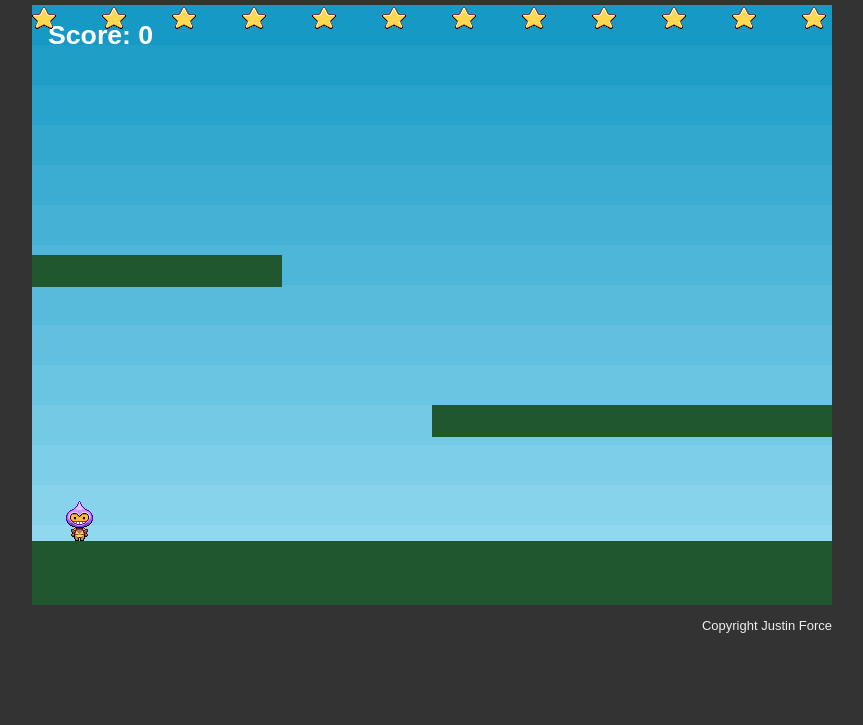
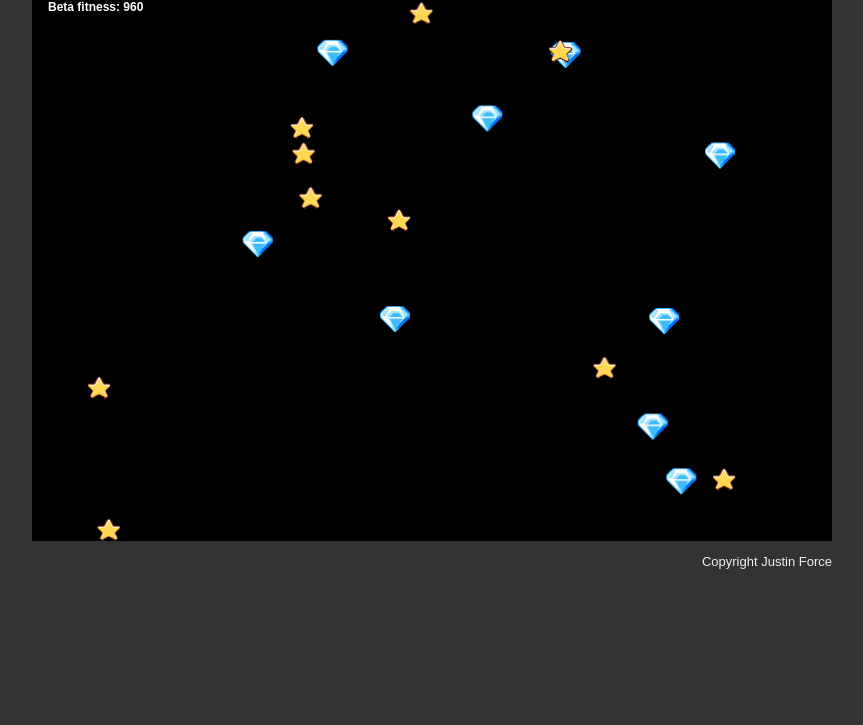
Before and after one commit to e0da/diamond-star-vector-evolution, a plain HTML site: page index.html in a window 1280 px wide. Shown: the part 75-800 px from the top of the page, without its empty margins (208-1071 px from the left). Drawn offline with Linux system fonts and the light colour scheme; animation ran at ten frames a second.

Commit message:
Predator competing with prey: we have evolution!

```diff
--- a/index.html
+++ b/index.html
@@ -10,9 +10,6 @@
     <script defer src="sim.js" data-reloadjs="true"></script>
   </head>
   <body>
-    <header>
-      <h1>Sim</h1>
-    </header>
     <main id="game"></main>
     <footer>
       Copyright Justin Force
--- a/sim.js
+++ b/sim.js
@@ -1,84 +1,185 @@
 'use strict'
+
+var START_POPULATION = 20
+var GENE_LENGTH = 1000, GENOME_LENGTH = 10
+var SUMMARY = `Generation: %s
+Alpha fitness: %s
+Beta fitness: %s`
+
+var SPEED = 200
+var BOUNCE = 1
+var DAMAGE = 0.5
+var MUTATION_THRESHOLD = 0.1
 
 var game = new Phaser.Game(800, 600, Phaser.AUTO, 'game',
                        { preload: preload, create: create, update: update })
 
-var platforms, player, cursors, stars, score, scoreText
+var population, summary, generation, step
+
+var fitness = {
+  alpha: function (creature) {
+    return creature.score
+  },
+
+  beta: function (creature) {
+    return creature.score
+  }
+}
 
 function preload() {
-  game.load.image('sky', 'assets/sky.png')
-  game.load.image('ground', 'assets/platform.png')
-  game.load.image('star', 'assets/star.png')
-  game.load.spritesheet('dude', 'assets/dude.png', 32, 48)
+  game.load.image('alpha', 'assets/diamond.png')
+  game.load.image('beta', 'assets/star.png')
 }
 
 function create() {
   game.physics.startSystem(Phaser.Physics.ARCADE)
-  game.add.sprite(0, 0, 'sky')
 
-  score = 0
-  scoreText = game.add.text(16, 16, 'Score: 0',
-                            { fontsize: '32px', fill: 'white' })
+  generation = 1
+  step = 0
 
-  platforms = game.add.group()
-  platforms.enableBody = true
+  population = {}
 
-  var ground = platforms.create(0, game.world.height - 64, 'ground')
-  ground.scale.setTo(2, 2)
-  ground.body.immovable = true
+  let groupNames = ['alpha', 'beta']
+  for (let i = 0; i < groupNames.length; i++) {
+    let group = game.add.physicsGroup()
+    group.name = groupNames[i]
+    group.fitness = fitness[group.name]
+    population[group.name] = group
 
-  var ledge = platforms.create(400, 400, 'ground')
-  ledge.body.immovable = true
-  ledge = platforms.create(-150, 250, 'ground')
-  ledge.body.immovable = true
-
-  player = game.add.sprite(32, game.world.height - 150, 'dude')
-  game.physics.arcade.enable(player)
-  player.body.bounce.y = 0.2
-  player.body.gravity.y = 300
-  player.body.collideWorldBounds = true
-
-  player.animations.add('left', [0, 1, 2, 3], 10, true)
-  player.animations.add('right', [5, 6, 7, 8], 10, true)
-
-  stars = game.add.group()
-  stars.enableBody = true
-  for (var i = 0; i < 12; i++) {
-    var star = stars.create(i * 70, 0, 'star')
-    star.body.gravity.y = 6;
-    star.body.bounce.y = 0.7 + Math.random() * 0.2
+    for (let i = 0; i < START_POPULATION / 2; i++) {
+      createRandomCreature(group)
+    }
   }
 
-  cursors = game.input.keyboard.createCursorKeys()
+  summary = game.add.text(16, 16, summaryText(),
+                          { fontSize: '12px', fill: 'white' })
 }
 
 function update() {
-  var hitPlatform = game.physics.arcade.collide(player, platforms)
-  game.physics.arcade.collide(stars, platforms)
-  game.physics.arcade.overlap(player, stars, collectStar, null, this)
+  summary.text = summaryText()
 
-  player.body.velocity.x = 0
+  let creatures = population.alpha.children.concat(population.beta.children)
 
-  if (cursors.left.isDown) {
-    player.body.velocity.x = -150
-    player.animations.play('left')
-  }
-  else if (cursors.right.isDown) {
-    player.body.velocity.x = 150;
-    player.animations.play('right')
-  }
-  else {
-    player.animations.stop()
-    player.frame = 4
+  if (step++ > GENE_LENGTH) {
+    generation++
+    step = 0
+    evolve()
+    return
   }
 
-  if (cursors.up.isDown && player.body.touching.down && hitPlatform) {
-    player.body.velocity.y = -350
+
+  for (let i = 0; i < creatures.length; i++) {
+    let creature = creatures[i]
+    let genome = creature.genome
+    creature.body.acceleration.x = speed(genome[0][step])
+    creature.body.acceleration.y = speed(genome[1][step])
+    population.beta.children.map(function (creature) {
+      if (creature.alive) creature.score += 1
+    })
+  }
+
+  // game.physics.arcade.collide(population.alpha, population.alpha, breed)
+  // game.physics.arcade.collide(population.beta, population.beta, breed)
+  game.physics.arcade.collide(population.alpha)
+  game.physics.arcade.collide(population.beta)
+  game.physics.arcade.collide(population.alpha, population.beta, eat)
+}
+
+function randomGenome() {
+  let genome = []
+  for (let i = 0; i < GENOME_LENGTH; i++) {
+    let gene = []
+    for (let j = 0; j < GENE_LENGTH; j++) {
+      gene.push(Math.random())
+    }
+    genome.push(gene)
+  }
+  return genome;
+}
+
+function randomLocation() {
+  return new Phaser.Point(game.rnd.integerInRange(0, game.width),
+                          game.rnd.integerInRange(0, game.height))
+}
+
+function createCreature(group, genome, location) {
+  let sprite = group.create(location.x, location.y, group.name)
+  sprite.genome = randomGenome()
+  sprite.score = 0
+  sprite.group = group
+  sprite.body.collideWorldBounds = true
+  sprite.body.bounce.x = sprite.body.bounce.y = BOUNCE
+}
+
+function createRandomCreature(group) {
+  createCreature(group, randomGenome(), randomLocation())
+}
+
+function speed(gene) {
+  return Math.floor(2 * SPEED * gene) - SPEED
+}
+
+function eat(alpha, beta) {
+  beta.health -= DAMAGE
+  if (beta.health < 0) {
+    alpha.score += 2
+    beta.kill()
+    population.beta.remove(beta)
+  }
+  alpha.score += 1
+}
+
+function breed(left, right) {
+  // screen for viability
+  var genome = []
+  for (let i = 0; i < GENOME_LENGTH; i++) {
+    let leftDonor = game.rnd.pick([left, right])
+    let rightDonor = leftDonor == left ? right : left
+    let leftHalf = leftDonor.genome[i].slice(0, GENE_LENGTH)
+    let rightHalf = rightDonor.genome[i].slice(GENE_LENGTH, -1)
+    let gene = leftHalf.concat(rightHalf)
+
+    for (let j = 0; j < gene.length; j++) {
+      if (Math.random() > MUTATION_THRESHOLD) {
+        gene[j] = Math.random()
+      }
+    }
+    genome[i] = gene
+  }
+  createCreature(left.group, genome, left.body.position)
+}
+
+function averageFitness(group) {
+  return group.children.reduce(function (total, creature) {
+    return total + group.fitness(creature)
+  }, 0) / group.children.length
+}
+
+function summaryText() {
+  return SUMMARY
+    .replace('%s', generation)
+    .replace('%s', averageFitness(population.alpha))
+    .replace('%s', averageFitness(population.beta))
+}
+
+function breedGroup(group) {
+  let fit = fitness[group.name]
+  let doomed = group
+    .children
+    .sort(function (a, b) { return fit(b) - fit(a) })
+    .slice(START_POPULATION / 4, -1)
+  for (let i = 0; i < doomed.length; i++) {
+    doomed[i].kill()
+    group.remove(doomed[i])
+  }
+  var foo = 0
+  while (group.children.length < START_POPULATION / 2) {
+    breed(game.rnd.pick(group.children), game.rnd.pick(group.children))
+    if (foo++ > 20) break
   }
 }
 
-function collectStar(player, star) {
-  star.kill()
-  score += 10
-  scoreText.text = 'Score: ' + score
+function evolve() {
+  breedGroup(population.alpha)
+  breedGroup(population.beta)
 }
```
